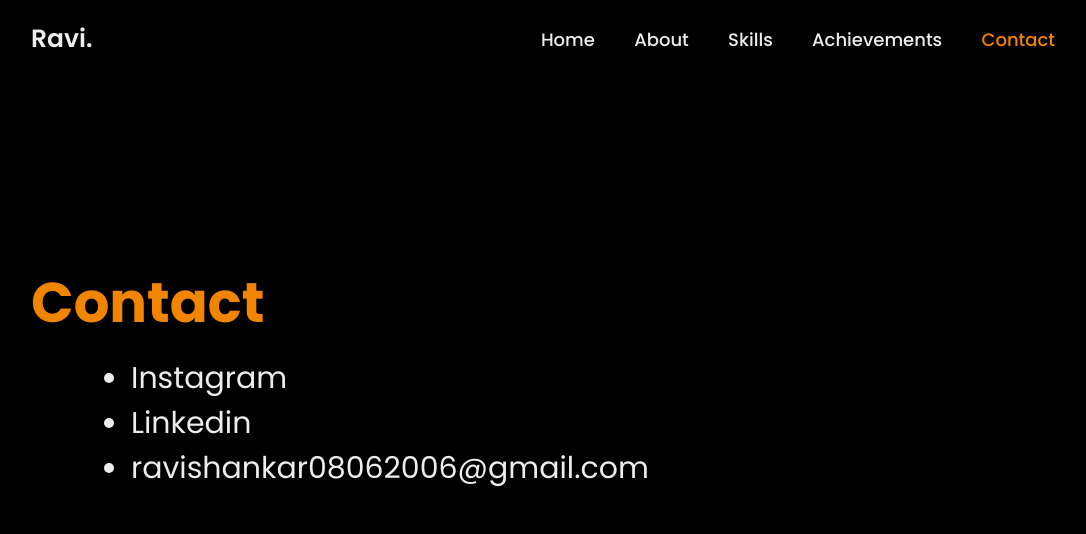
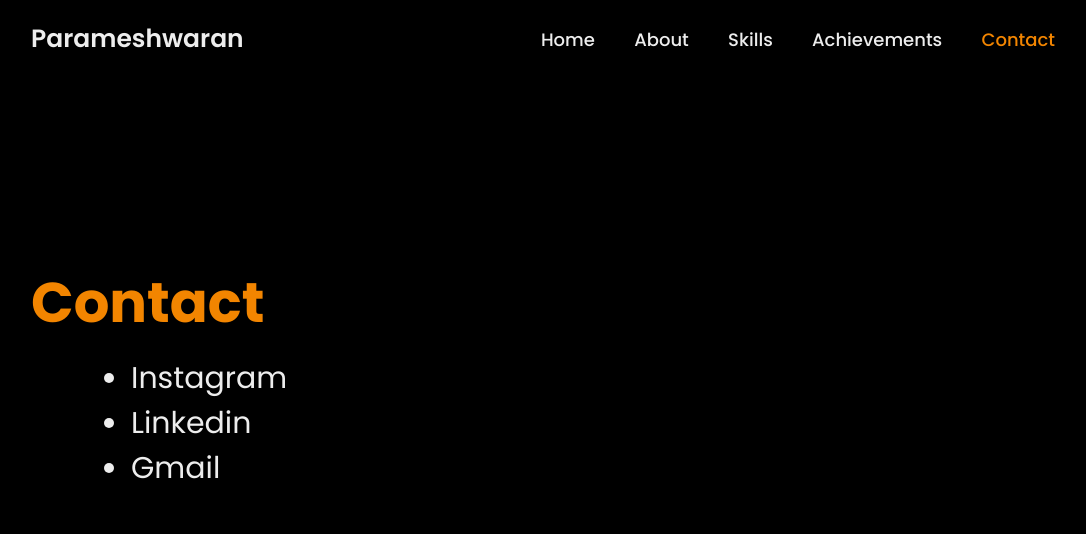
Before and after one commit to Raghuram-G01/Createathon-Hub, a plain HTML site: page contact.html in a window 1280 px wide. Shown: the whole page, without its empty margins (97-1183 px from the left). Drawn offline with Linux system fonts and the light colour scheme.

Commit message:
Added contact.html

```diff
--- a/contact.html
+++ b/contact.html
@@ -13,10 +13,10 @@
     <body>
 
         <header class="header">
-            <a href="#" class="logo">Ravi.</a>
+            <a href="#" class="logo">Parameshwaran</a>
 
             <nav class="navbar">
-                <a href="home.html">Home</a>
+                <a href="index.html">Home</a>
                 <a href="about.html">About</a>
                 <a href="skills.html">Skills</a>
                 <a href="achievement.html">Achievements</a>
@@ -29,8 +29,8 @@
                 <h1 class="Skillh1">Contact</h1>
                 <ul class="list">
                     <a target="_blank" href="https://www.instagram.com/myself_ravishankar/?next=%2F"><li>Instagram</li></a>
-                    <a target="_blank" href="https://www.linkedin.com/in/ravi-shankar-a-g-427254328/"><li>Linkedin</li></a>
-                    <li>ravishankar08062006@gmail.com</li>
+                    <a target="_blank" href="https://www.linkedin.com/in/parameshwaran777/"><li>Linkedin</li></a>
+                    <a href="parameshwaran.p2024cse@sece.ac.in"><li>Gmail</li></a>
                 </ul>
             </div>
         </section>
```
